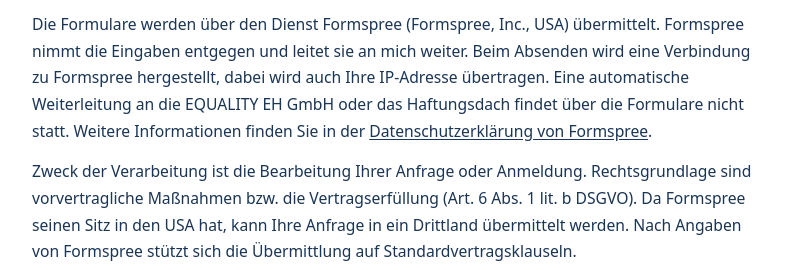
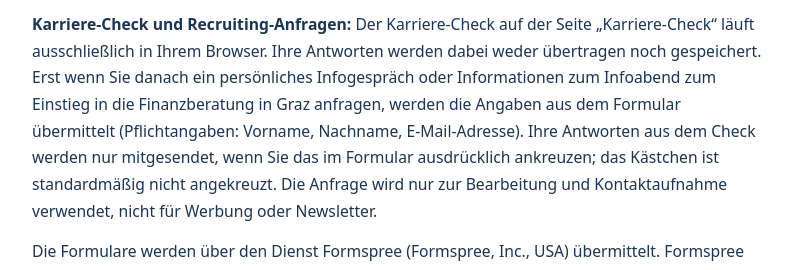
Before and after one commit to mariofriedl-cell/friedl-finanzberater, a plain HTML site: page datenschutz.html in a window 1280 px wide. Shown: the part 1709-1979 px from the top of the page, without its empty margins (242-1034 px from the left). Drawn offline with Linux system fonts and the light colour scheme; files that its build step writes are made by us from their sources; a web font is replaced by a local one.

Commit message:
Add files via upload

```diff
--- a/datenschutz.html
+++ b/datenschutz.html
@@ -86,6 +86,8 @@ footer a:hover{color:var(--gold2)}
 
     <p>Wenn Sie mich per E-Mail, Telefon oder über ein Formular auf dieser Website kontaktieren (z. B. Erstgespräch, Anmeldung zu den Info-Abenden „Wein &amp; Finanzen“ und „Finanz-Infoabend“, Business Seminar, Karriere-Check, Analysebögen), verarbeite ich die Angaben, die Sie machen. Welche Daten das sind, hängt vom Formular ab; in der Regel sind es Name, E-Mail-Adresse, optional Telefonnummer und Ihre Nachricht. Pflichtfelder sind mit * gekennzeichnet; ohne diese Angaben kann ich Ihre Anfrage nicht bearbeiten. In freiwilligen Freitextfeldern bitte ich Sie, keine sensiblen persönlichen Finanz- oder Gesundheitsdaten einzugeben.</p>
 
+    <p><strong>Karriere-Check und Recruiting-Anfragen:</strong> Der Karriere-Check auf der Seite „Karriere-Check“ läuft ausschließlich in Ihrem Browser. Ihre Antworten werden dabei weder übertragen noch gespeichert. Erst wenn Sie danach ein persönliches Infogespräch oder Informationen zum Infoabend zum Einstieg in die Finanzberatung in Graz anfragen, werden die Angaben aus dem Formular übermittelt (Pflichtangaben: Vorname, Nachname, E-Mail-Adresse). Ihre Antworten aus dem Check werden nur mitgesendet, wenn Sie das im Formular ausdrücklich ankreuzen; das Kästchen ist standardmäßig nicht angekreuzt. Die Anfrage wird nur zur Bearbeitung und Kontaktaufnahme verwendet, nicht für Werbung oder Newsletter. <!-- PRÜFEN: Rechtsgrundlage für Recruiting-Anfragen klären (Art. 6 Abs. 1 lit. b DSGVO wie oben oder lit. f) und ob für das freiwillige Mitsenden der Check-Antworten eine Einwilligung (lit. a) angenommen wird. Außerdem klären, ob die Seite „Karriere-Check“ den Infoabend zum Einstieg in die Finanzberatung in Graz ankündigen darf, solange es keinen bestätigten Termin gibt. --></p>
+
     <p>Die Formulare werden über den Dienst Formspree (Formspree, Inc., USA) übermittelt. <!-- PRÜFEN: Firmenbezeichnung und Sitz von Formspree in deren aktueller Datenschutzerklärung nachlesen. --> Formspree nimmt die Eingaben entgegen und leitet sie an mich weiter. Beim Absenden wird eine Verbindung zu Formspree hergestellt, dabei wird auch Ihre IP-Adresse übertragen. Eine automatische Weiterleitung an die EQUALITY EH GmbH oder das Haftungsdach findet über die Formulare nicht statt. Weitere Informationen finden Sie in der <a href="https://formspree.io/legal/privacy-policy/" target="_blank" rel="noopener">Datenschutzerklärung von Formspree</a>.</p>
 
     <p>Zweck der Verarbeitung ist die Bearbeitung Ihrer Anfrage oder Anmeldung. Rechtsgrundlage sind vorvertragliche Maßnahmen bzw. die Vertragserfüllung (Art. 6 Abs. 1 lit. b DSGVO). Da Formspree seinen Sitz in den USA hat, kann Ihre Anfrage in ein Drittland übermittelt werden. Nach Angaben von Formspree stützt sich die Übermittlung auf Standardvertragsklauseln. <!-- PRÜFEN: NICHT BESTÄTIGT. Diese Angabe stammt von einer älteren Sicherheitsseite von Formspree. In der aktuellen Datenschutzerklärung und im DPA von Formspree prüfen: Rolle von Formspree (Auftragsverarbeiter), ob ein Auftragsverarbeitungsvertrag besteht oder abzuschließen ist, Standardvertragsklauseln, Teilnahme am EU-US Data Privacy Framework, Unterauftragsverarbeiter, Speicherort der Daten. Danach diesen Absatz anpassen. --></p>
```
Also changed, not shown: mario-friedl-beratung.jpg (added).
